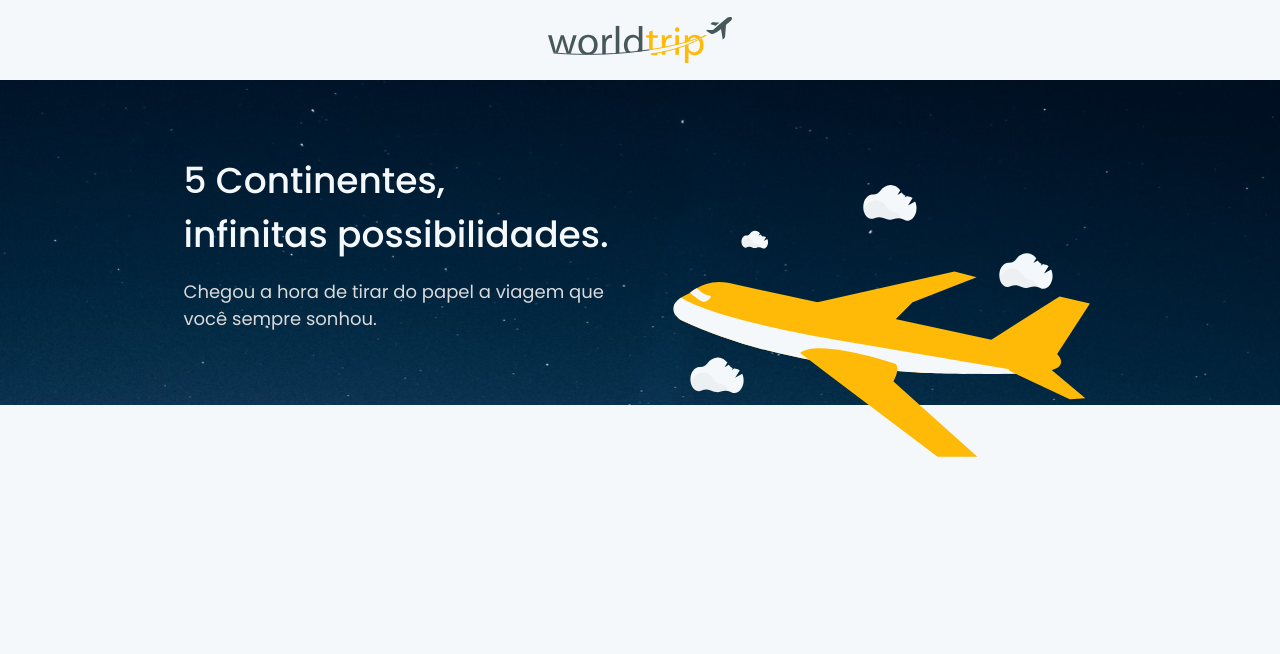
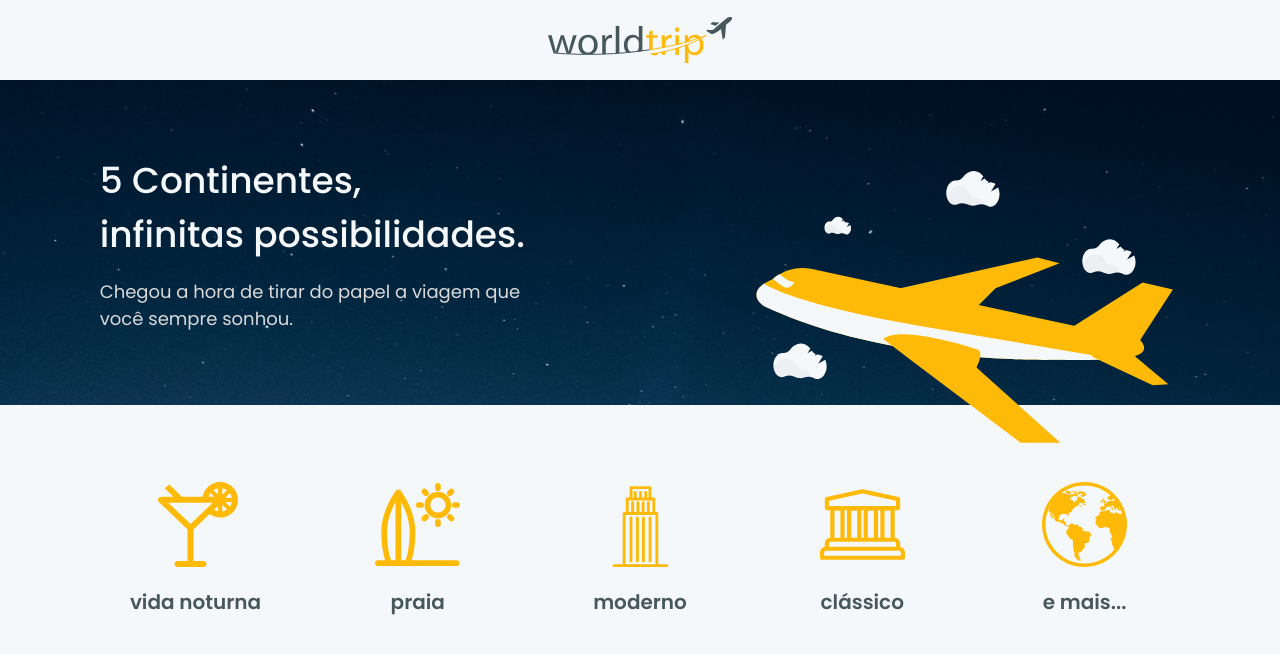
Before and after one commit to jfernandesdev/ignite-challenge-06-worldtrip, a Next.js app: page / in a window 1280 px wide. Shown: the top 654 px of the page. Built offline with nearby package versions, Linux system fonts and the light colour scheme.

Commit message:
travel types componenet

```diff
--- /dev/null
+++ b/src/components/TravelTypes/index.tsx
@@ -0,0 +1,15 @@
+import { Stack, Image, Text } from '@chakra-ui/react';
+
+interface TravelTypesProps {
+  icon: string;
+  text: string;
+}
+
+export function TravelTypes({icon, text}: TravelTypesProps) {
+  return (
+    <Stack align='center' minWidth={135}>
+      <Image src={icon} alt={text} w={85} h={85} mb='3' />
+      <Text fontSize='xl'  fontWeight={600} >{text}</Text>
+    </Stack>
+  )
+}
--- a/src/pages/_document.tsx
+++ b/src/pages/_document.tsx
@@ -6,7 +6,7 @@ export default class MyDocument extends Document {
       <Html>
         <Head>
           <link rel="preconnect" href="https://fonts.googleapis.com" />
-          <link rel="preconnect" href="https://fonts.gstatic.com" crossOrigin="" />
+          <link rel="preconnect" href="https://fonts.gstatic.com" crossOrigin="true" />
           <link
             href="https://fonts.googleapis.com/css2?family=Poppins:wght@400;500;600;700&display=swap"
             rel="stylesheet"
--- a/src/pages/index.tsx
+++ b/src/pages/index.tsx
@@ -1,24 +1,25 @@
 import Head from 'next/head';
 
 import { Flex, Box, Text, Image } from '@chakra-ui/react';
+
+import { TravelTypes } from '../components/TravelTypes';
 
 export default function Home() {
   return (
     <>
       <Head>
-        <title>Home | World Trip</title>
+        <title>Home - World Trip</title>
       </Head>
 
       <Flex
+        h={325}
         bgImg="/sky-background.svg"
-        w="100%"
         justify="center"
-        h={325}
         bgRepeat="no-repeat"
         bgSize="cover"
       >
-        <Flex maxWidth={1480} px="6" align="center" justify="space-between">
-          <Box maxWidth={450} mr="8">
+        <Flex align="center" justify="space-around" w="100%">
+          <Box maxWidth={450}>
             <Text
               as="h1"
               fontSize={['2xl', '4xl']}
@@ -28,15 +29,21 @@ export default function Home() {
               5 Continentes, <br /> infinitas possibilidades.
             </Text>
             <Text fontSize="lg" color="gray.100" mt="4">
-              Chegou a hora de tirar do papel a viagem que você sempre sonhou.{' '}
+              Chegou a hora de tirar do papel a viagem que você sempre sonhou.
             </Text>
           </Box>
 
-          <Image src="/airplane.svg" alt="Yellow Airplane" mt="17%" />
+          <Image src="/airplane.svg" alt="Yellow Airplane" mt="10%" />
         </Flex>
       </Flex>
 
-
+      <Flex align="center" justify="space-between" p="6% 10%">
+        <TravelTypes icon="/cocktail.svg" text="vida noturna" />
+        <TravelTypes icon="/beach.svg" text="praia" />
+        <TravelTypes icon="/building.svg" text="moderno" />
+        <TravelTypes icon="/museum.svg" text="clássico" />
+        <TravelTypes icon="/earth.svg" text="e mais..." />
+      </Flex>
     </>
   );
 }
```
Also changed, not shown: public/favicon.png (added), 1 other file (tests, documents, lock files or other folders).
